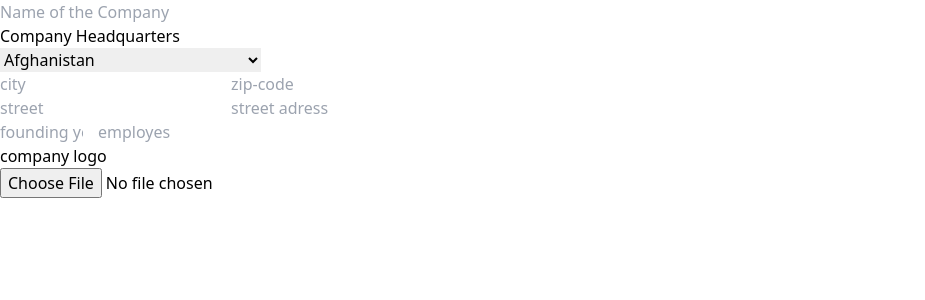
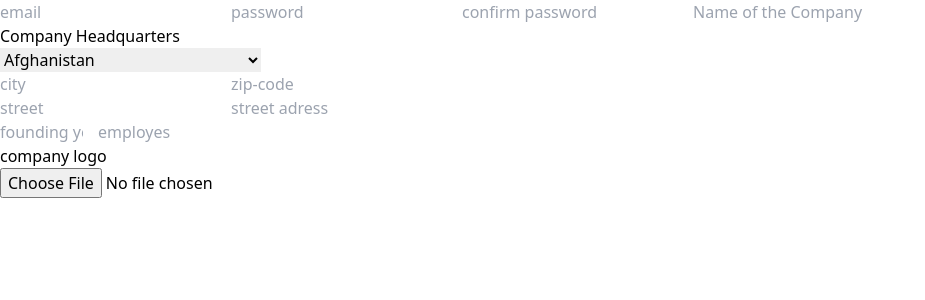
Before and after one commit to S-Guettner/it-job-plattform-frontend, a React (Vite) app: page /company_registration in a window 1280 px wide. Shown: the top 300 px of the page, without its empty margins (0-925 px from the left). Built offline with nearby package versions, Linux system fonts and the light colour scheme.

Commit message:
feat: adding more inputs to registration form

```diff
--- a/src/pages/Registration.tsx
+++ b/src/pages/Registration.tsx
@@ -28,6 +28,9 @@ const Registration: FC = () => {
 
   return (
     <main>
+      <input className='border-2 block' type="email" name="email" id="email" placeholder='email'/>
+      <input className='border-2 block' type="password" name="password" id="password" placeholder='password'/>
+      <input className='border-2 block mb-20' type="password" name="password" id="password" placeholder='confirm password'/>
         <input className='border-2' placeholder='Name of the Company' type="text" name="companyName" id="companyName" />
         <p>Company Headquarters</p>
           <select className='block border-2' name="countries" id="countries">
```
